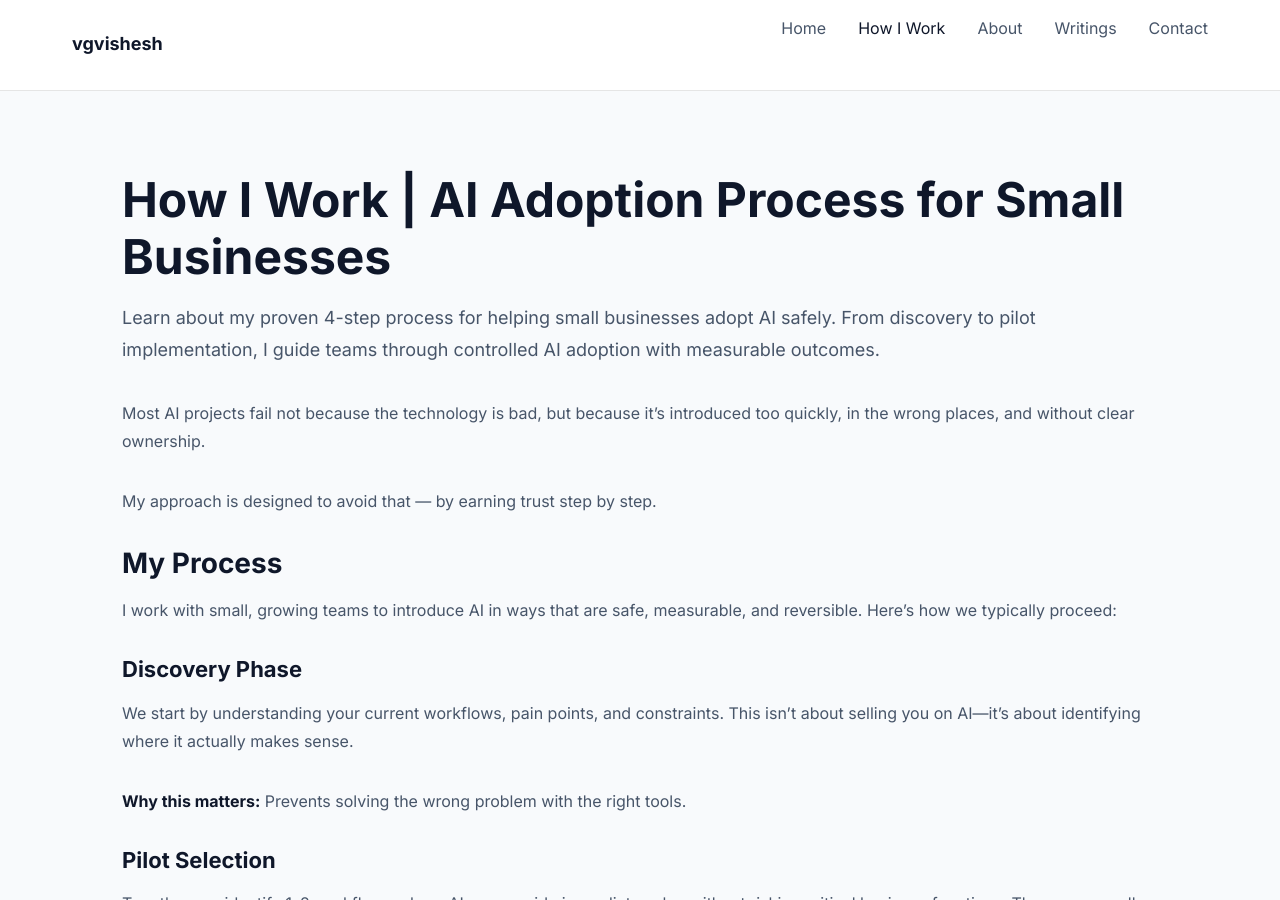
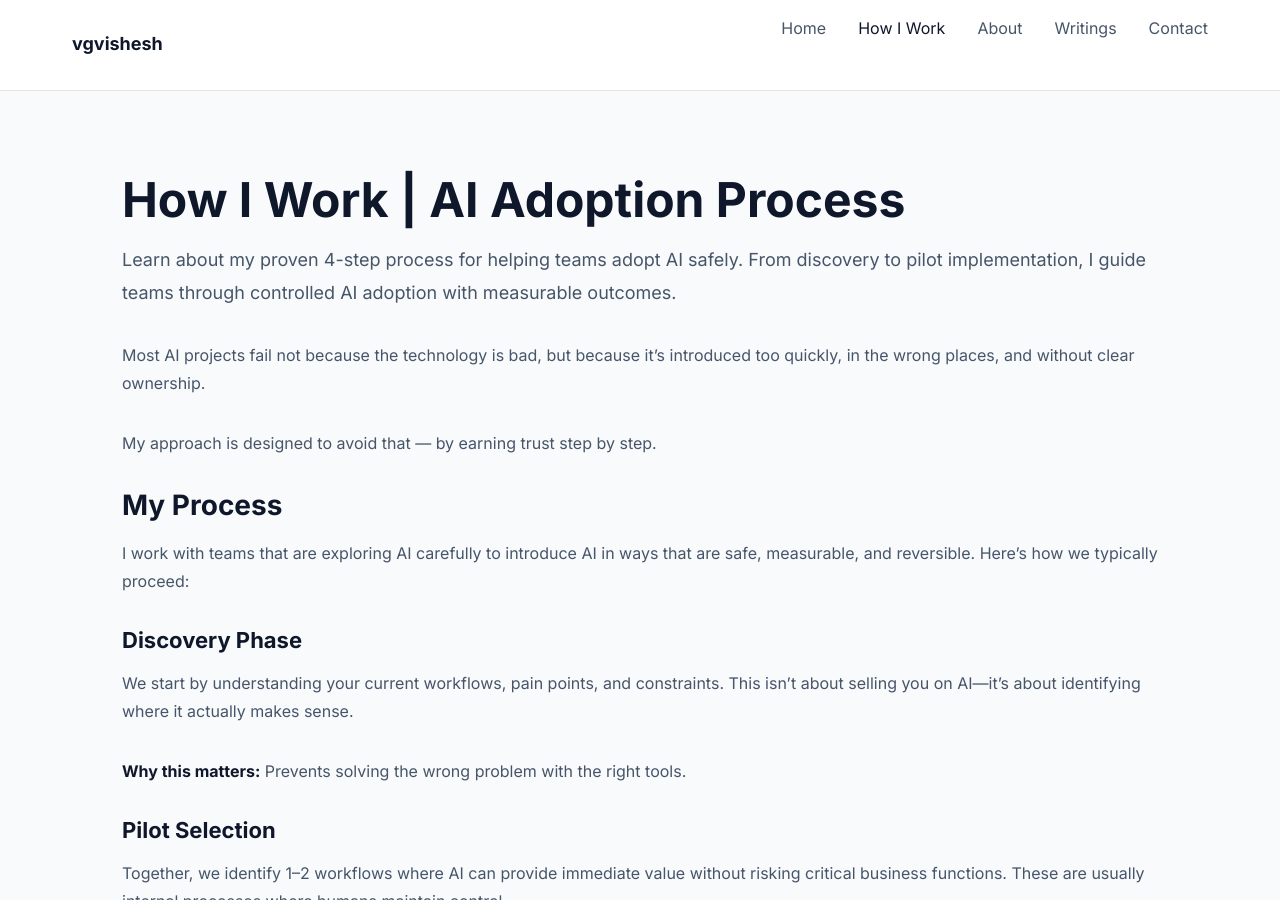
Before and after one commit to vgvishesh/vgvishesh.github.io, a Jekyll site: the page built from how-i-work.md, in a window 1280 px wide and 900 px high. Built offline with Jekyll 4.4.1, drawn with Linux system fonts in a browser that asks for light colours.

Commit message:
updating messaging

```diff
--- a/_config.yml
+++ b/_config.yml
@@ -1,6 +1,6 @@
 # Jekyll Configuration
 title: vgvishesh
-description: Practical AI adoption for small, non-tech businesses
+description: Practical AI adoption for teams adopting AI thoughtfully
 url: https://vgvishesh.com
 baseurl: ""
 
--- a/_includes/seo.html
+++ b/_includes/seo.html
@@ -4,7 +4,7 @@
 {% endcomment %}
 
 {% assign page_title = page.title | default: site.title %}
-{% assign page_description = page.description | default: site.description | default: "Practical AI adoption for small, non-tech businesses. I help small, growing teams reduce manual work and make better decisions using AI — safely, incrementally, and without hiring an AI team." %}
+{% assign page_description = page.description | default: site.description | default: "Practical AI adoption for teams adopting AI thoughtfully. I help teams exploring AI carefully reduce manual work and make better decisions using AI — safely, incrementally, and without hiring an AI team." %}
 {% assign page_url = page.url | absolute_url %}
 {% assign page_image = page.image | default: site.image | default: site.url | append: '/assets/images/vg.jpeg' %}
 {% assign page_type = page.layout | default: 'website' %}
@@ -20,7 +20,7 @@
 <!-- Primary Meta Tags -->
 <meta name="title" content="{{ page_title }}{% unless page.title %} | {{ site.title }}{% endunless %}">
 <meta name="description" content="{{ page_description }}">
-<meta name="keywords" content="{% if page.keywords %}{{ page.keywords }}{% else %}AI adoption, AI consulting, small business AI, practical AI, AI implementation, business automation, AI strategy{% endif %}">
+<meta name="keywords" content="{% if page.keywords %}{{ page.keywords }}{% else %}AI adoption, AI consulting, practical AI, AI implementation, business automation, AI strategy, AI for teams{% endif %}">
 <meta name="author" content="{{ page_author }}">
 <meta name="robots" content="{% if page.noindex %}noindex,nofollow{% else %}index,follow{% endif %}">
 <meta name="language" content="English">
--- a/how-i-work.md
+++ b/how-i-work.md
@@ -1,8 +1,8 @@
 ---
 layout: page
-title: How I Work | AI Adoption Process for Small Businesses
-description: Learn about my proven 4-step process for helping small businesses adopt AI safely. From discovery to pilot implementation, I guide teams through controlled AI adoption with measurable outcomes.
-keywords: AI adoption process, AI implementation steps, small business AI strategy, human-in-the-loop AI, AI pilot program, controlled AI adoption
+title: How I Work | AI Adoption Process
+description: Learn about my proven 4-step process for helping teams adopt AI safely. From discovery to pilot implementation, I guide teams through controlled AI adoption with measurable outcomes.
+keywords: AI adoption process, AI implementation steps, AI strategy, human-in-the-loop AI, AI pilot program, controlled AI adoption
 ---
 
 Most AI projects fail not because the technology is bad, but because it's introduced too quickly, in the wrong places, and without clear ownership.
@@ -11,7 +11,7 @@ My approach is designed to avoid that — by earning trust step by step.
 
 ## My Process
 
-I work with small, growing teams to introduce AI in ways that are safe, measurable, and reversible. Here's how we typically proceed:
+I work with teams that are exploring AI carefully to introduce AI in ways that are safe, measurable, and reversible. Here's how we typically proceed:
 
 ### Discovery Phase
 
```
Also changed, not shown: about.md (+2 -2 lines), contact.md (+1 -1 lines), index.html (+4 -4 lines).
